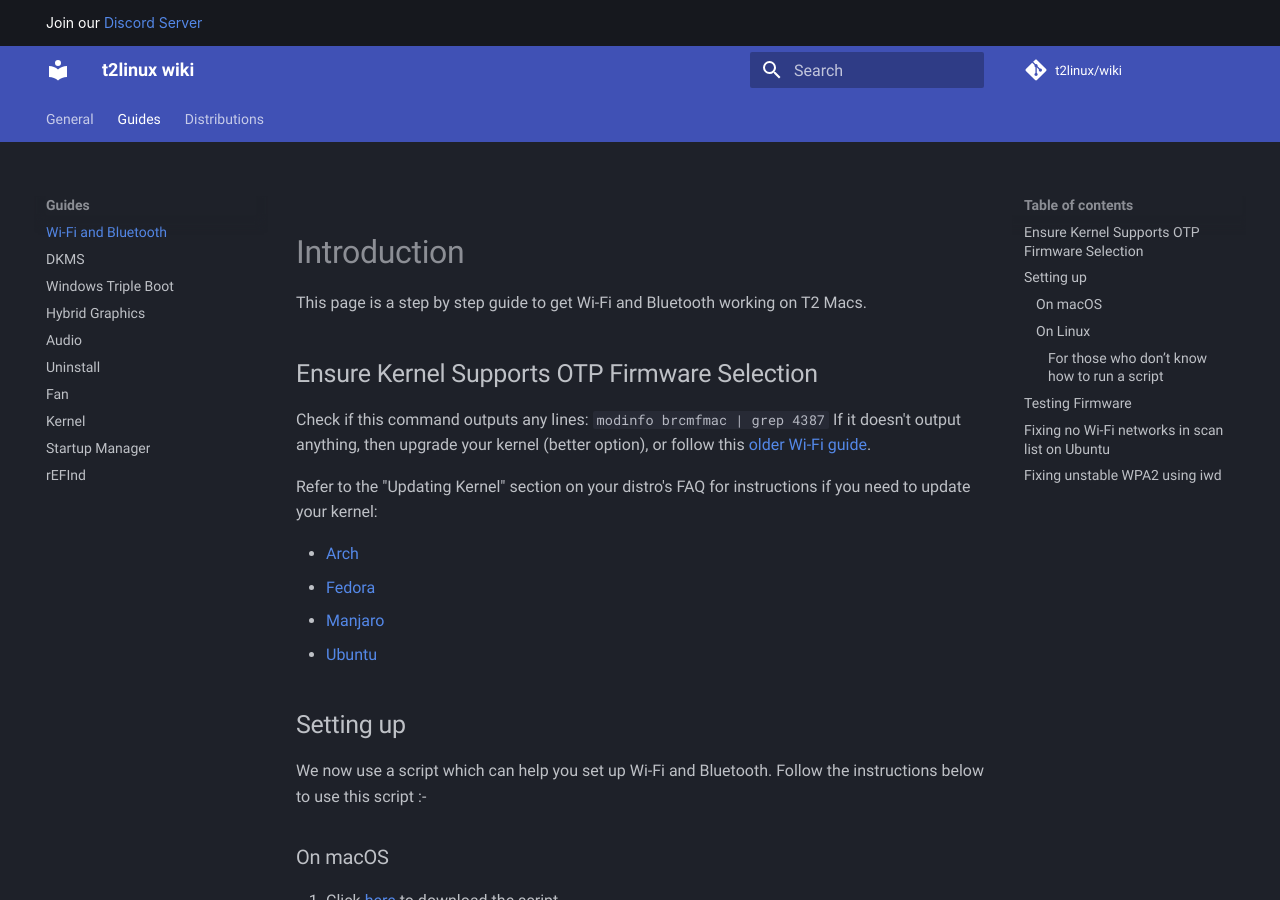
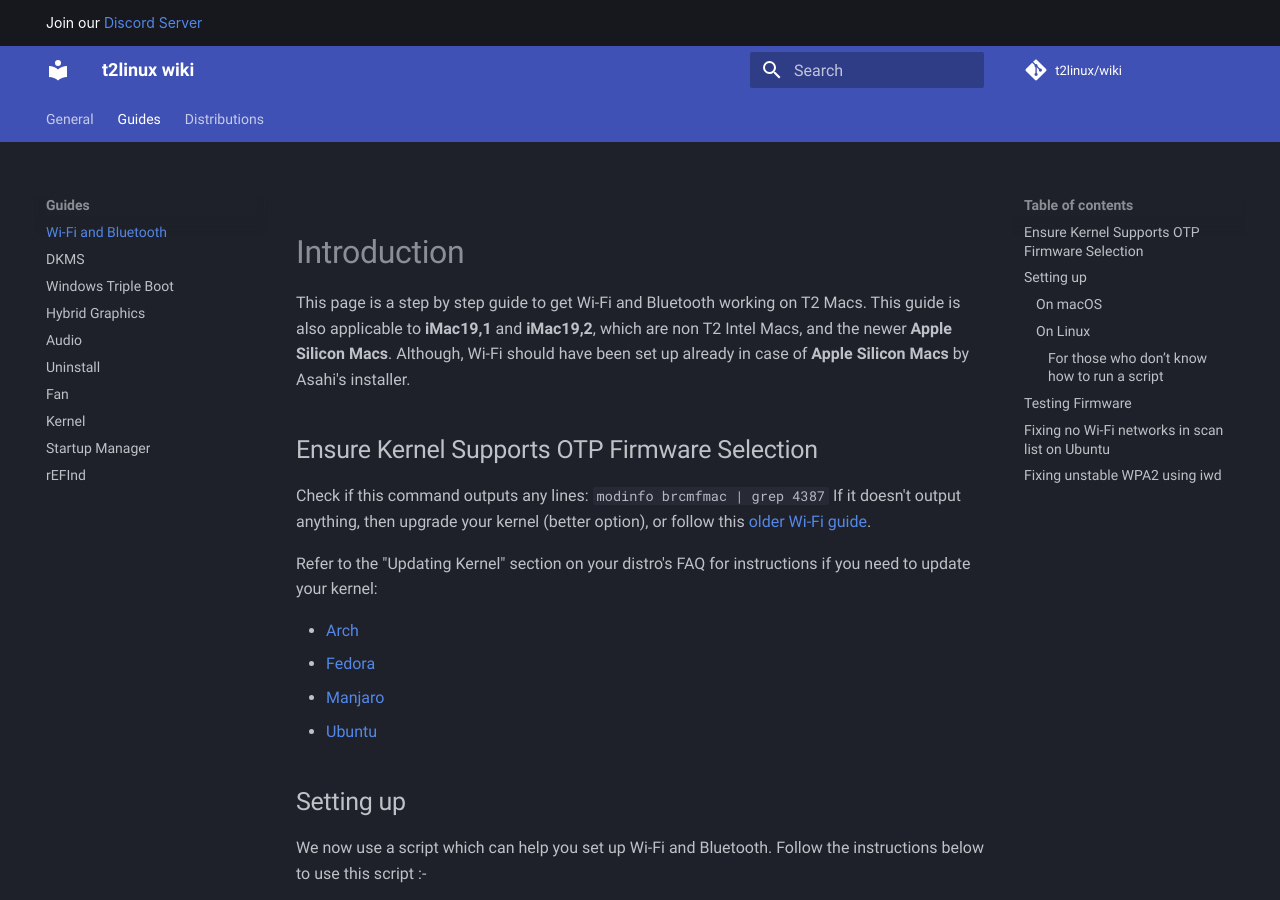
Before and after one commit to t2linux/wiki, an MkDocs documentation site: the page built from docs/guides/wifi-bluetooth.md, in a window 1280 px wide and 900 px high. Built offline with MkDocs 1.6.1 and Material for MkDocs 9.7.7, drawn with Linux system fonts in a browser that asks for light colours; comment, search, counter and statistics services are not loaded.

Commit message:
Tools: Update wifi script to support iMac19,1 and iMac 19,2 (#361)

```diff
--- a/docs/guides/wifi-bluetooth.md
+++ b/docs/guides/wifi-bluetooth.md
@@ -1,6 +1,6 @@
 # Introduction
 
-This page is a step by step guide to get Wi-Fi and Bluetooth working on T2 Macs.
+This page is a step by step guide to get Wi-Fi and Bluetooth working on T2 Macs. This guide is also applicable to **iMac19,1** and **iMac19,2**, which are non T2 Intel Macs, and the newer **Apple Silicon Macs**. Although, Wi-Fi should have been set up already in case of **Apple Silicon Macs** by Asahi's installer.
 
 ## Ensure Kernel Supports OTP Firmware Selection
 
```
Also changed, not shown: 1 other file.
